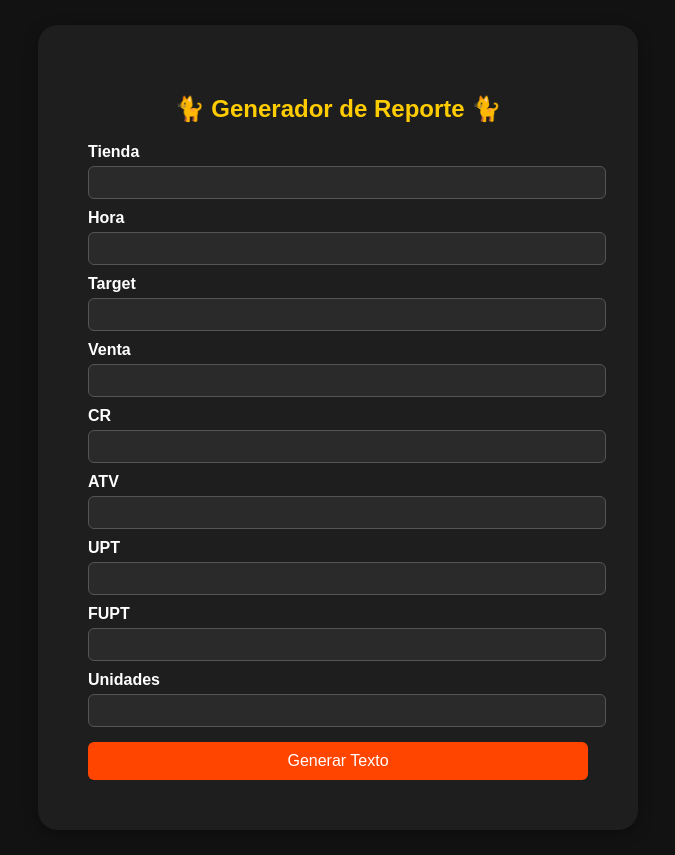
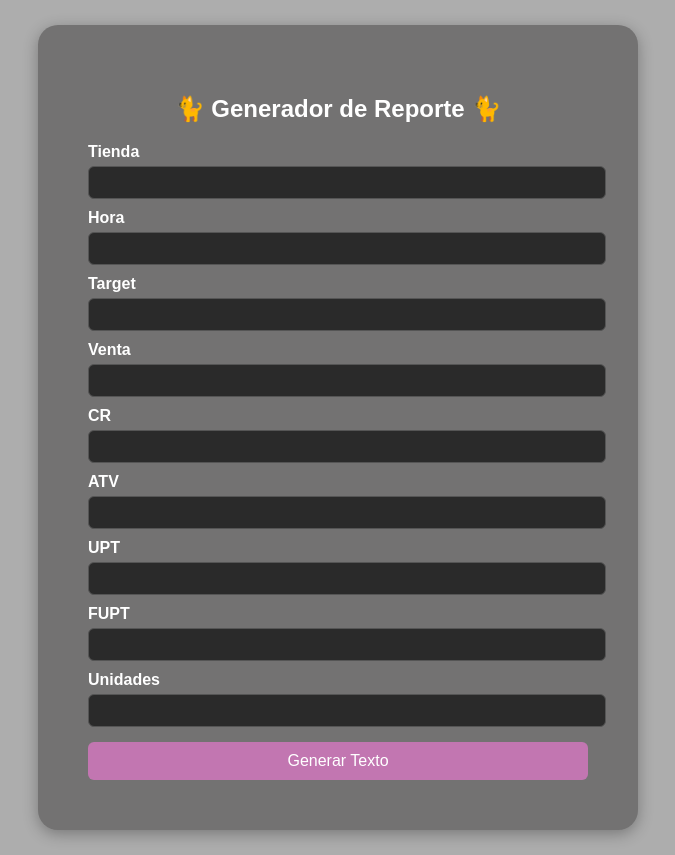
Before and after one commit to abduladad/hxh, a plain HTML site: page index.html in a window 1280 px wide. Shown: the whole page, without its empty margins (302-977 px from the left). Drawn offline with Linux system fonts and the light colour scheme.

Commit message:
Update index.html

```diff
--- a/index.html
+++ b/index.html
@@ -7,7 +7,7 @@
   <style>
     body {
       font-family: Bahnschrift, sans-serif;
-      background: #121212; /* fondo negro oscuro */
+      background: #ADADAD; /* fondo de la página */
       margin: 0;
       padding: 25px;
       color: #ffffff;
@@ -16,15 +16,16 @@
     .container {
       max-width: 500px;
       margin: auto;
-      background: #1e1e1e; /* contenedor gris oscuro */
+      background: #737272; /* contenedor gris */
       padding: 50px;
       border-radius: 20px;
       box-shadow: 0 4px 15px rgba(0,0,0,0.3);
+      color: #ffffff; /* texto blanco dentro del contenedor */
     }
 
     h2 {
       text-align: center;
-      color: #ffcc00; /* amarillo para destacar */
+      color: #ffffff; /* título blanco */
     }
 
     label {
@@ -56,16 +57,16 @@
     }
 
     .generate {
-      background: #ff4500; /* naranja vibrante */
+      background: #C276B1; /* botón generar rosa/lila */
       color: white;
     }
 
     .generate:hover {
-      background: #e03e00;
+      background: #b0669d;
     }
 
     .copy {
-      background: #4caf50; /* verde vibrante */
+      background: #4caf50; /* botón copiar verde */
       color: white;
     }
 
```
